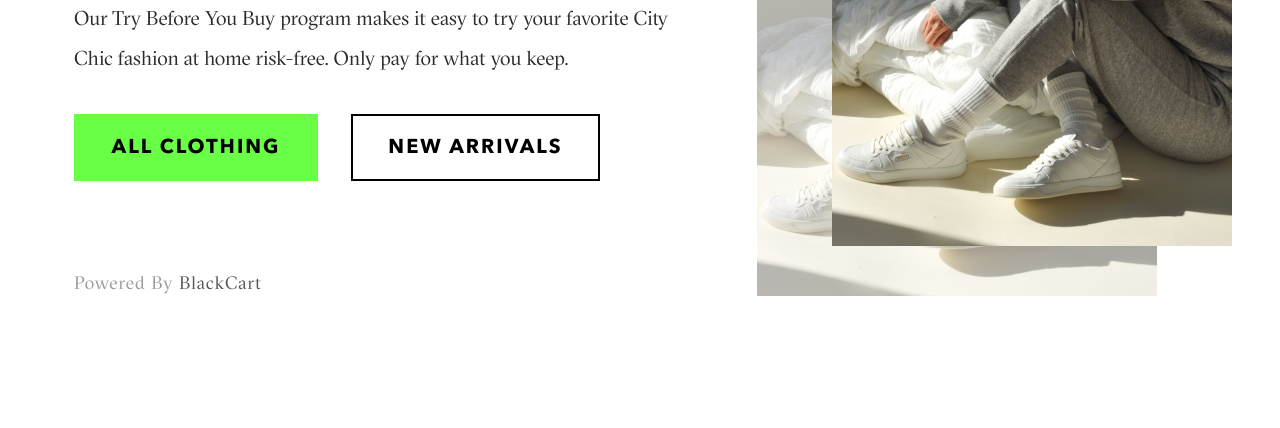
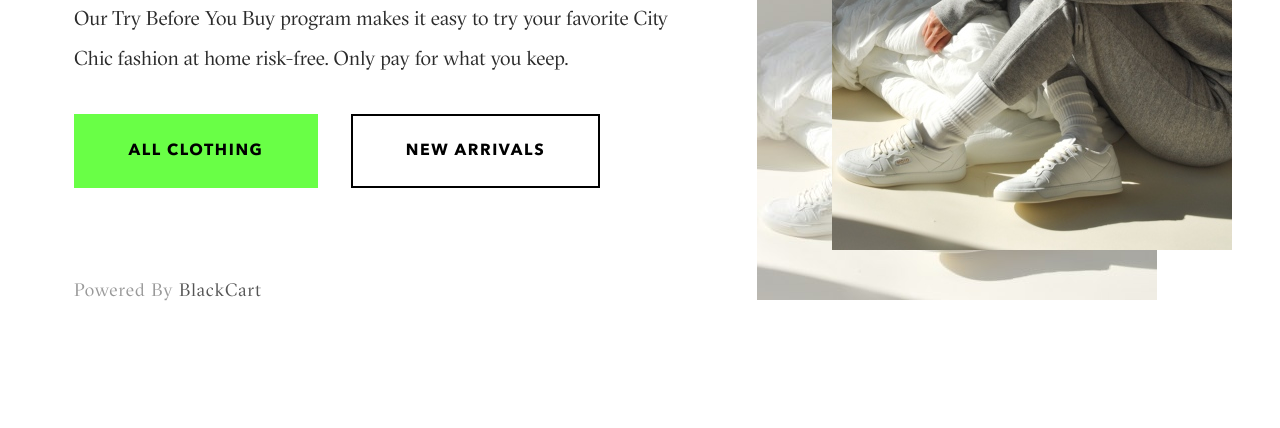
Before and after one commit to Julie-Shevchenko/landing-demo, a plain HTML site: page index.html in a window 1280 px wide. Shown: the part 341-769 px from the top of the page. Drawn offline with nearby package versions, Linux system fonts and the light colour scheme.

Commit message:
fix buttons

```diff
--- a/style.css
+++ b/style.css
@@ -126,14 +126,13 @@ body {
 }
 .bc_page .bc_button {
     display: flex;
-    height: 63px;
-    /* border-radius: 4px; */
+    height: 70px;
     justify-content: center;
     align-items: center;
     font-family: 'Avenir', Arial, sans-serif;
     font-weight: 900;
     text-decoration: none;
-    font-size: 20px;
+    font-size: 16px;
     letter-spacing: .1em;
 }
 .bc_page .bc_button.dark {
```
